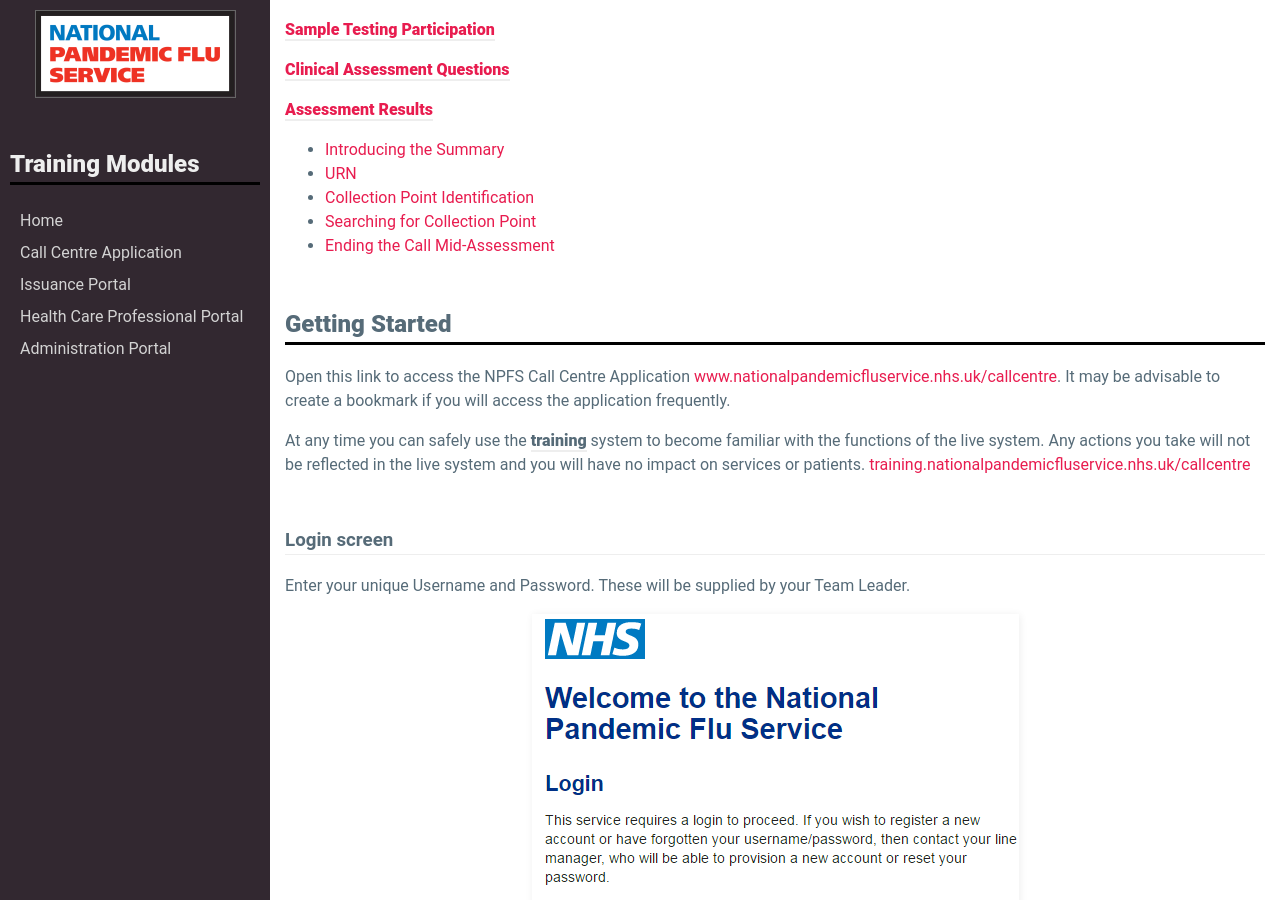
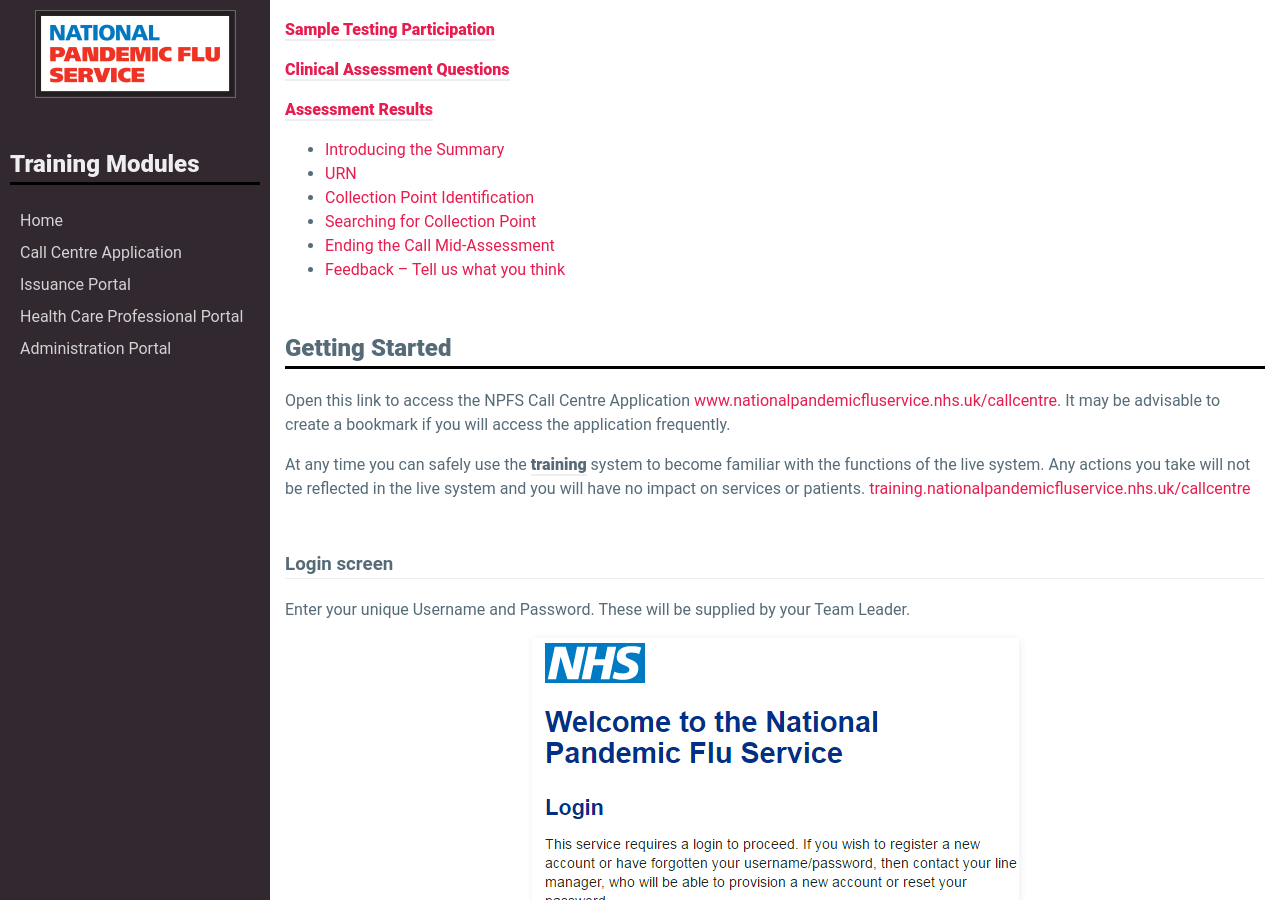
Before and after one commit to npfs/npfs.github.io, a Jekyll site: the page built from cca.md, in a window 1280 px wide and 900 px high, scrolled down 704 px. Built offline with Jekyll 4.4.1, drawn with Linux system fonts in a browser that asks for light colours.

Commit message:
FLU-485 add anchor to feedback

```diff
--- a/cca.md
+++ b/cca.md
@@ -44,7 +44,7 @@
   * [Collection Point Identification](#collection-point-identifications)
   * [Searching for Collection Point](#searching-for-collection-point)
   * [Ending the Call Mid-Assessment](#ending-the-call-mid-assessment)
-
+  * [Feedback – Tell us what you think](#feedback-Tell-us-what-you-think)
 
 
 
```
